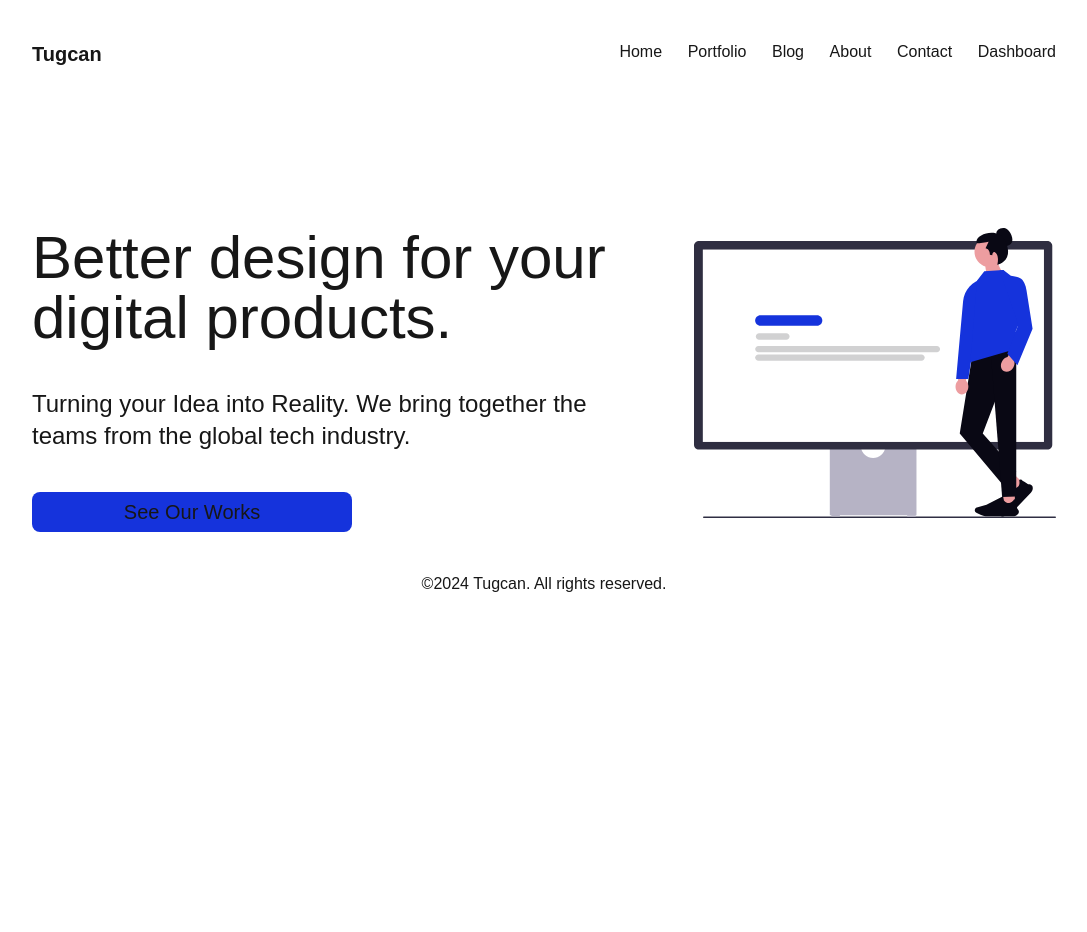
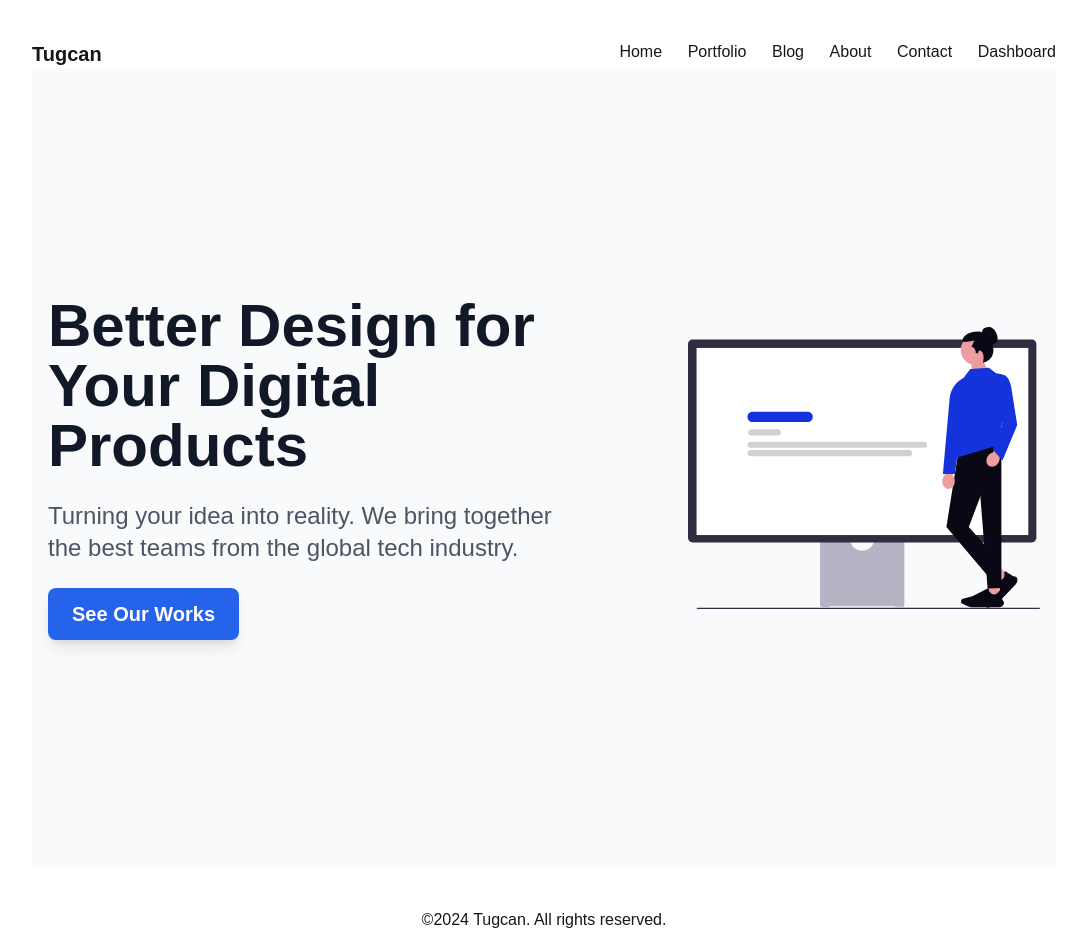
Before and after one commit to tugcan-kartal/Blog, a Next.js app: page / in a window 1280 px wide. Shown: the whole page, without its empty margins (96-1183 px from the left). Before the commit the page ends 800 px from the top, so only its background shows below. Built offline with nearby package versions, Linux system fonts and the light colour scheme.

Commit message:
homepage updated

```diff
--- a/src/app/page.tsx
+++ b/src/app/page.tsx
@@ -1,25 +1,30 @@
 import Image from "next/image";
-import HeroImage from "@/../public/HomePage-Hero.svg"
+import HeroImage from "@/../public/HomePage-Hero.svg";
+import Link from "next/link";
 
 export default function Home() {
   return (
-    <div>
-      <div className="flex mx-auto mt-[20vh] gap-x-[5vw]">
+    <div className="flex justify-center items-center min-h-screen bg-gray-50">
+      <div className="container mx-auto flex flex-col lg:flex-row items-center gap-10 gap-x-[10vw] px-4 py-10">
 
-        <div className="flex flex-col gap-y-[5vh]">
-          <div className="text-6xl">
-            Better design for your digital products.
-          </div>
+        <div className="flex flex-col gap-6 max-w-lg text-center lg:text-left">
+          <h1 className="text-4xl sm:text-5xl lg:text-6xl font-bold text-gray-900 leading-tight">
+            Better Design for Your Digital Products
+          </h1>
 
-          <div className="text-2xl">
-            Turning your Idea into Reality. We bring together the teams from the global tech industry.
-          </div>
+          <p className="text-base sm:text-lg lg:text-2xl text-gray-600 leading-relaxed">
+            Turning your idea into reality. We bring together the best teams from the global tech industry.
+          </p>
 
-          <button className="text-xl bg-[#1533DC] w-[25vw] h-[5vh] rounded-lg">See Our Works</button>
+          <Link href="/portfolio">
+            <div className="inline-block bg-blue-600 text-white text-sm sm:text-lg lg:text-xl font-semibold py-3 px-6 rounded-lg shadow-lg hover:bg-blue-700 transition duration-300">
+              See Our Works
+            </div>
+          </Link>
         </div>
 
-        <div>
-          <Image src={HeroImage} alt="not found"/>
+        <div className="w-full lg:w-1/2 mt-8 lg:mt-0">
+          <Image src={HeroImage} alt="Hero Image" layout="responsive" priority />
         </div>
 
       </div>
```
